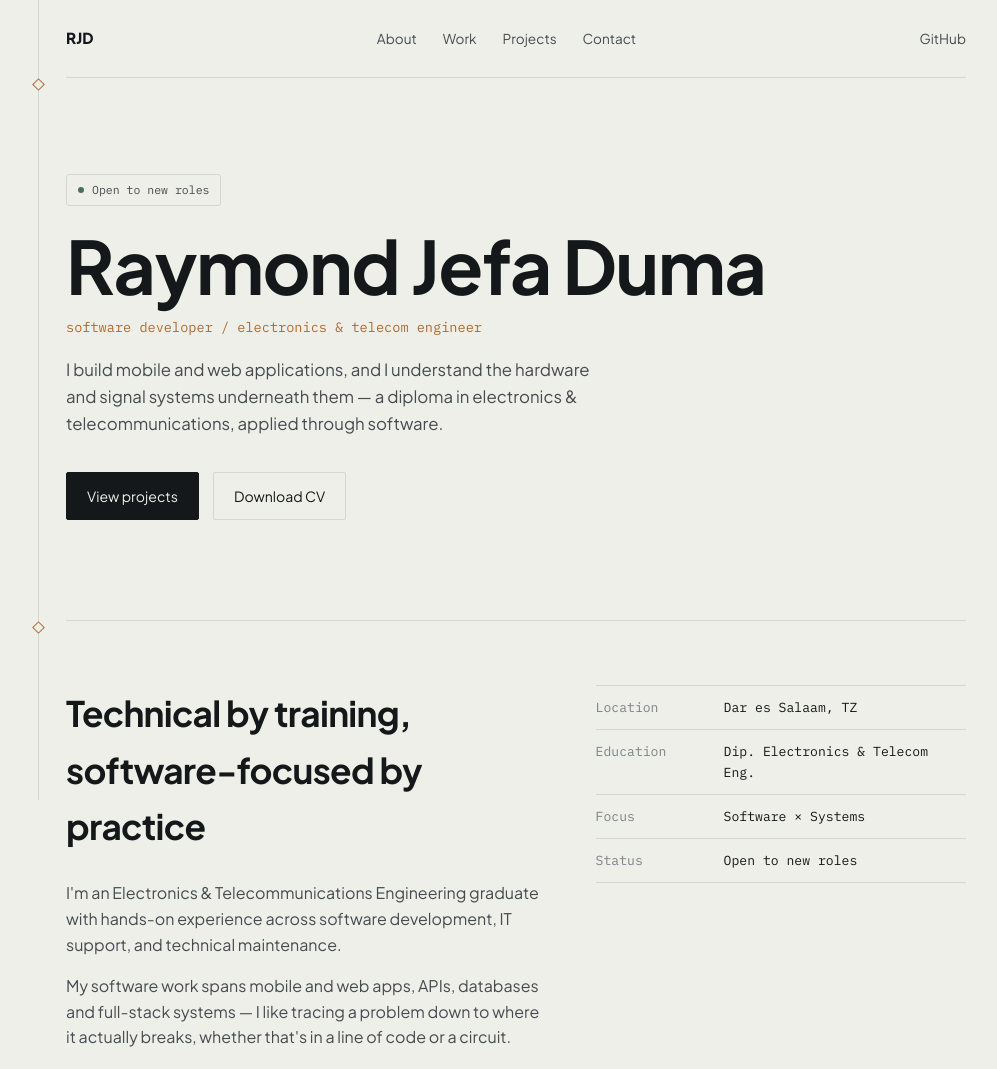
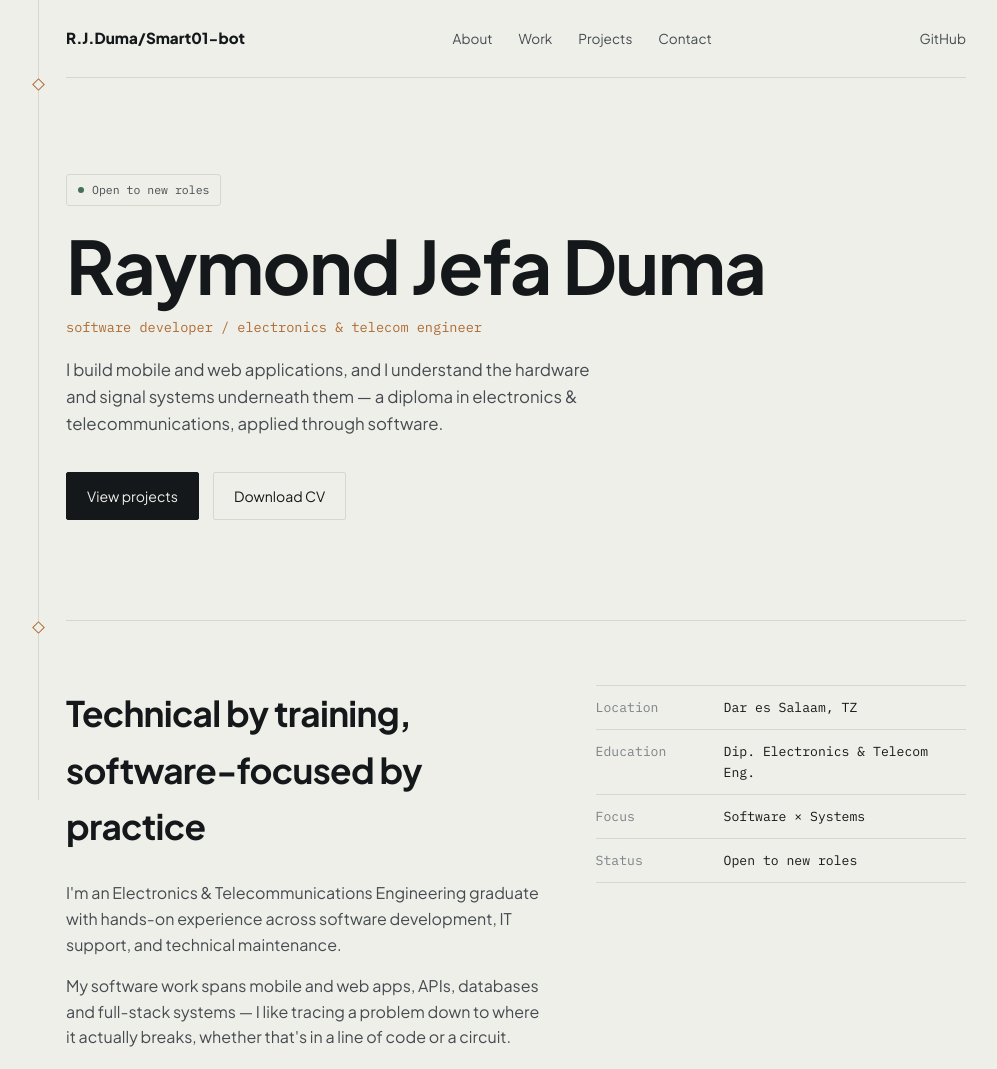
Before and after one commit to smart01-bot/smart01-bot.github.io, a plain HTML site: page inde.html in a window 1280 px wide. Shown: the top 1069 px of the page, without its empty margins (124-1121 px from the left). Drawn offline with Linux system fonts and the light colour scheme.

Commit message:
Update and rename index (2).html to inde.html

```diff
--- a/index (2).html
+++ b/inde.html
@@ -11,7 +11,7 @@
 <div class="rail" aria-hidden="true"></div>
 
 <header class="site-header">
-<a class="brand" href="#top">RJD</a>
+<a class="brand" href="#top">R.J.Duma/Smart01-bot</a>
 <nav>
   <a href="#about">About</a>
   <a href="#work">Work</a>
```
